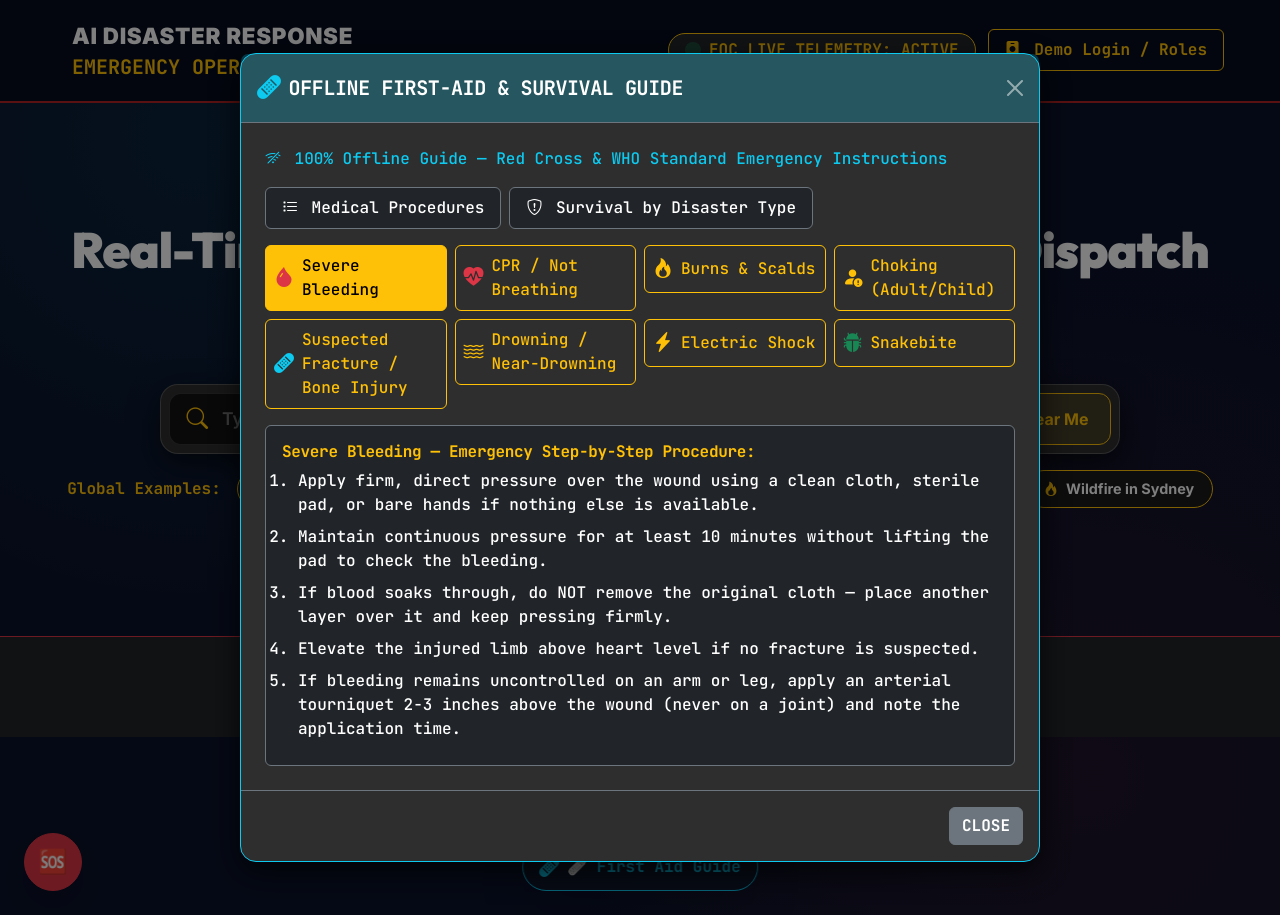
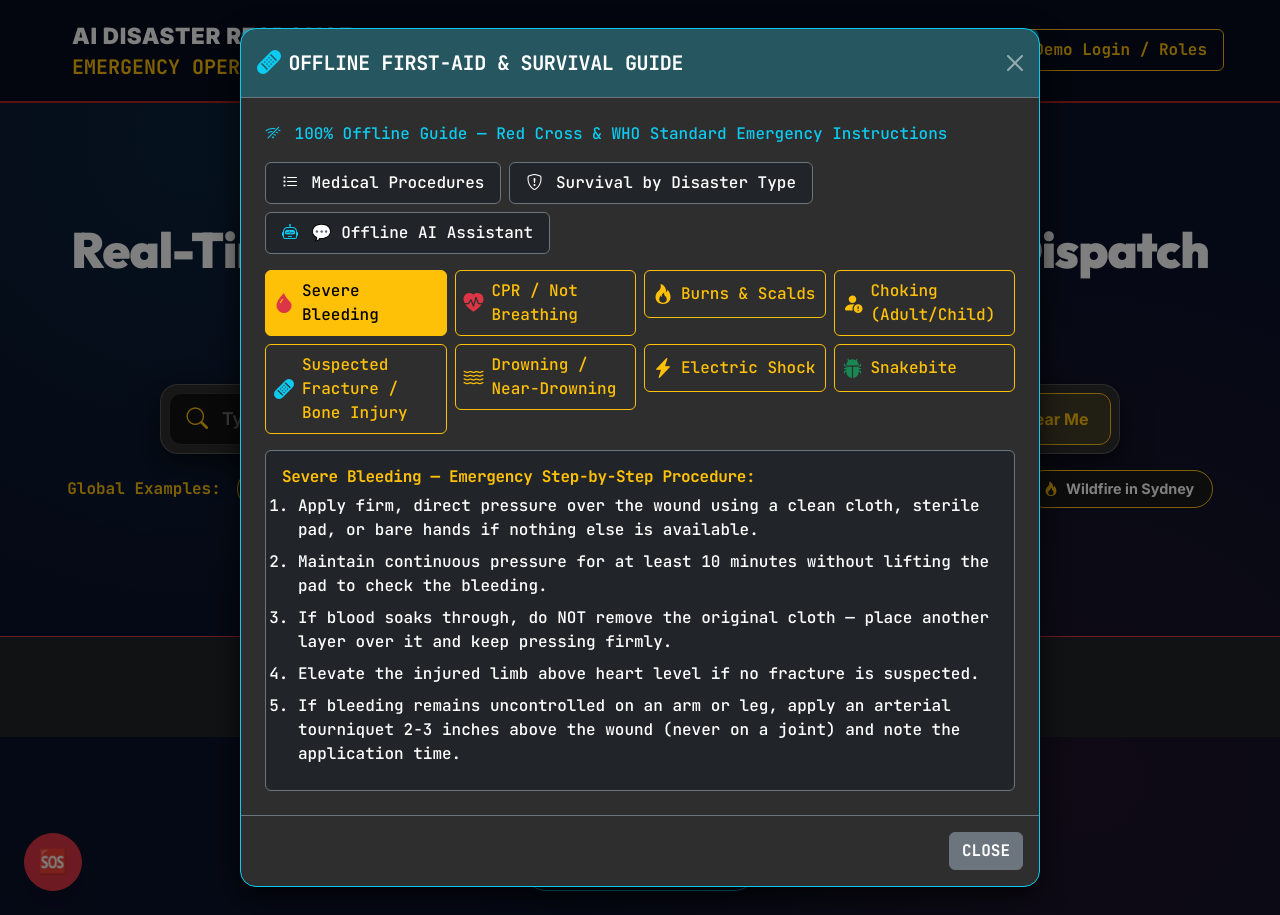
Before and after one commit to Vaibhavi0106/AI-Disaster-Response-Coordinator, a Flask app: page / in a window 1280 px wide, after a click on "🩹 First Aid Guide". Run offline with Flask 3, Linux system fonts and the light colour scheme; data that the repository does not hold is empty.

Commit message:
Add Client-Side Offline Survival Chatbot using Hugging Face Transformers.js

```diff
--- /dev/null
+++ b/static/js/offline_bot.js
@@ -0,0 +1,245 @@
+/**
+ * Offline AI Survival Assistant (Transformers.js SmolLM2-360M-Instruct)
+ * 100% Client-Side In-Browser Inference Grounded on Verified FIRST_AID_GUIDE Data
+ */
+
+const MODEL_ID = 'onnx-community/SmolLM2-360M-Instruct';
+let generator = null;
+
+/**
+ * Pre-download & Cache Model for Offline Browser Use
+ */
+async function prepareOfflineAssistant(onProgress) {
+    if (!window.__transformersPipeline) {
+        throw new Error('Transformers.js library CDN script has not loaded yet.');
+    }
+
+    // Graceful hardware detection (WebGPU preferred, WASM fallback)
+    const device = (navigator.gpu) ? 'webgpu' : 'wasm';
+    console.log(`[Offline Bot] Initializing model '${MODEL_ID}' on device: ${device}`);
+
+    generator = await window.__transformersPipeline('text-generation', MODEL_ID, {
+        device,
+        dtype: 'q4', // Quantized for low memory & small download (~250MB)
+        progress_callback: (p) => {
+            if (p.status === 'progress' && typeof onProgress === 'function') {
+                const percent = Math.round(p.progress || 0);
+                const file = p.file || 'model.onnx';
+                onProgress(percent, file);
+            }
+        },
+    });
+
+    localStorage.setItem('offline_assistant_ready', 'true');
+    return true;
+}
+
+function isOfflineAssistantReady() {
+    return localStorage.getItem('offline_assistant_ready') === 'true' && generator !== null;
+}
+
+/**
+ * Retrieval Grounding over FIRST_AID_GUIDE Knowledge Base
+ */
+function retrieveRelevantEntries(userQuestion, maxResults = 2) {
+    if (typeof FIRST_AID_GUIDE === 'undefined') return [];
+
+    const terms = userQuestion.toLowerCase().split(/\W+/).filter(t => t.length > 2);
+    if (terms.length === 0) return [];
+
+    const scored = [];
+
+    // Search Medical Categories
+    if (Array.isArray(FIRST_AID_GUIDE.categories)) {
+        for (const cat of FIRST_AID_GUIDE.categories) {
+            const haystack = (cat.label + ' ' + (cat.steps || []).join(' ')).toLowerCase();
+            const score = terms.reduce((s, t) => s + (haystack.includes(t) ? 1 : 0), 0);
+            if (score > 0) {
+                scored.push({ label: cat.label, steps: cat.steps || [], score });
+            }
+        }
+    }
+
+    // Search Disaster Survival Tips
+    if (FIRST_AID_GUIDE.by_disaster && typeof FIRST_AID_GUIDE.by_disaster === 'object') {
+        for (const [disaster, tips] of Object.entries(FIRST_AID_GUIDE.by_disaster)) {
+            const haystack = (disaster.replace(/_/g, ' ') + ' ' + (tips || []).join(' ')).toLowerCase();
+            const score = terms.reduce((s, t) => s + (haystack.includes(t) ? 1 : 0), 0);
+            if (score > 0) {
+                const label = disaster.replace(/_/g, ' ').toUpperCase() + ' SURVIVAL';
+                scored.push({ label, steps: tips || [], score });
+            }
+        }
+    }
+
+    return scored.sort((a, b) => b.score - a.score).slice(0, maxResults);
+}
+
+/**
+ * Grounded Q&A Generation
+ */
+async function askOfflineAssistant(userQuestion) {
+    const matches = retrieveRelevantEntries(userQuestion);
+
+    // Grounding Check: If no relevant first-aid entry matches the question, DECLINE!
+    if (matches.length === 0) {
+        return "I don't have verified guidance on that in my offline first-aid database. " +
+               "If this is an emergency, use the SOS button or call the emergency hotlines above.";
+    }
+
+    // Fallback: If AI model is not downloaded/ready, return retrieved first-aid steps verbatim
+    if (!isOfflineAssistantReady()) {
+        const verbatimText = matches.map(m => `[${m.label}]\n` + m.steps.map((s, idx) => `${idx + 1}. ${s}`).join('\n')).join('\n\n');
+        return `*(Offline Search Result — Model not downloaded)*\n\n${verbatimText}`;
+    }
+
+    // Model Grounded Generation
+    try {
+        const context = matches.map(m => `${m.label}: ${m.steps.join(' ')}`).join('\n');
+        const systemPrompt =
+            "You are an offline emergency first-aid assistant. ONLY use the reference " +
+            "information given below to answer. Do not add steps, dosages, or medical " +
+            "details that are not in the reference. Keep the answer short and calm. If the " +
+            "reference doesn't fully cover the question, say so plainly and recommend " +
+            "calling emergency services.\n\nReference:\n" + context;
+
+        const output = await generator([
+            { role: 'system', content: systemPrompt },
+            { role: 'user', content: userQuestion },
+        ], { max_new_tokens: 200, temperature: 0.3 });
+
+        if (Array.isArray(output) && output[0] && output[0].generated_text) {
+            const gen = output[0].generated_text;
+            if (Array.isArray(gen)) {
+                return gen.at(-1).content;
+            } else if (typeof gen === 'string') {
+                return gen;
+            }
+        }
+
+        return matches.map(m => `[${m.label}]\n` + m.steps.join('\n')).join('\n\n');
+    } catch (e) {
+        console.error('[Offline Bot] Model generation error, falling back to retrieval:', e);
+        return matches.map(m => `[${m.label}]\n` + m.steps.join('\n')).join('\n\n');
+    }
+}
+
+/**
+ * UI Event Handling & Chat Message Renderer
+ */
+document.addEventListener('DOMContentLoaded', () => {
+    initOfflineBotUI();
+});
+
+function initOfflineBotUI() {
+    const prepareBtn = document.getElementById('prepareOfflineModelBtn');
+    const progressContainer = document.getElementById('modelProgressContainer');
+    const progressBar = document.getElementById('modelProgressBar');
+    const progressText = document.getElementById('modelProgressText');
+    const badgeContainer = document.getElementById('modelStatusBadgeContainer');
+
+    const chatMessages = document.getElementById('offlineChatMessages');
+    const chatInput = document.getElementById('offlineChatInput');
+    const chatSendBtn = document.getElementById('offlineChatSendBtn');
+
+    // Update status badge on page load
+    updateBotStatusBadge();
+
+    if (prepareBtn) {
+        prepareBtn.addEventListener('click', async () => {
+            prepareBtn.disabled = true;
+            if (progressContainer) progressContainer.classList.remove('d-none');
+            if (progressText) progressText.textContent = 'Connecting to Hugging Face CDN...';
+
+            try {
+                await prepareOfflineAssistant((percent, file) => {
+                    if (progressBar) {
+                        progressBar.style.width = `${percent}%`;
+                        progressBar.textContent = `${percent}%`;
+                    }
+                    if (progressText) {
+                        progressText.textContent = `Downloading ${file}: ${percent}%`;
+                    }
+                });
+
+                if (progressText) progressText.textContent = '✅ Model cached successfully for offline use!';
+                if (progressBar) progressBar.className = 'progress-bar bg-success';
+                updateBotStatusBadge();
+            } catch (err) {
+                console.error('Offline model download error:', err);
+                if (progressText) progressText.textContent = `⚠️ Download failed: ${err.message || 'Network error'}`;
+                prepareBtn.disabled = false;
+            }
+        });
+    }
+
+    if (chatSendBtn && chatInput) {
+        const handleSend = async () => {
+            const text = chatInput.value.trim();
+            if (!text) return;
+
+            chatInput.value = '';
+            appendChatMessage('user', text);
+
+            // Show typing indicator
+            const typingDiv = document.createElement('div');
+            typingDiv.id = 'botTypingIndicator';
+            typingDiv.className = 'p-2 rounded bg-secondary bg-opacity-25 text-info border border-secondary font-mono fs-7';
+            typingDiv.innerHTML = '<i class="bi bi-arrow-repeat spin me-1"></i> Assistant processing...';
+            chatMessages.appendChild(typingDiv);
+            chatMessages.scrollTop = chatMessages.scrollHeight;
+
+            const responseText = await askOfflineAssistant(text);
+
+            const indicator = document.getElementById('botTypingIndicator');
+            if (indicator) indicator.remove();
+
+            appendChatMessage('bot', responseText);
+        };
+
+        chatSendBtn.addEventListener('click', handleSend);
+        chatInput.addEventListener('keypress', (e) => {
+            if (e.key === 'Enter') handleSend();
+        });
+    }
+}
+
+function updateBotStatusBadge() {
+    const badgeContainer = document.getElementById('modelStatusBadgeContainer');
+    const prepareBtn = document.getElementById('prepareOfflineModelBtn');
+    if (!badgeContainer) return;
+
+    if (localStorage.getItem('offline_assistant_ready') === 'true') {
+        badgeContainer.innerHTML = '<span class="badge bg-success font-mono fs-8"><i class="bi bi-check-circle-fill me-1"></i> Offline Assistant Ready</span>';
+        if (prepareBtn) prepareBtn.textContent = '🔄 Re-download / Update Model (~250MB)';
+    } else {
+        badgeContainer.innerHTML = '<span class="badge bg-secondary font-mono fs-8">Not Downloaded (Keyword Search Only)</span>';
+    }
+}
+
+function appendChatMessage(sender, text) {
+    const chatMessages = document.getElementById('offlineChatMessages');
+    if (!chatMessages) return;
+
+    const msgDiv = document.createElement('div');
+    if (sender === 'user') {
+        msgDiv.className = 'p-2 rounded bg-primary bg-opacity-25 text-white border border-primary align-self-end w-75';
+        msgDiv.innerHTML = `<strong class="text-info d-block fs-8"><i class="bi bi-person-fill me-1"></i> You:</strong> ${escapeHtml(text)}`;
+    } else {
+        msgDiv.className = 'p-2 rounded bg-secondary bg-opacity-25 text-white border border-secondary align-self-start w-100';
+        msgDiv.innerHTML = `
+            <strong class="text-info d-block fs-8"><i class="bi bi-robot me-1"></i> Emergency AI Assistant:</strong>
+            <div class="mt-1">${formatChatMessageText(text)}</div>
+            <div class="mt-2 text-warning fs-8 border-top border-secondary pt-1">
+                ⚠️ Offline assistant — for a real emergency, use SOS or call the hotlines above.
+            </div>
+        `;
+    }
+
+    chatMessages.appendChild(msgDiv);
+    chatMessages.scrollTop = chatMessages.scrollHeight;
+}
+
+function formatChatMessageText(text) {
+    return escapeHtml(text).replace(/\n/g, '<br>');
+}
--- a/static/js/sw.js
+++ b/static/js/sw.js
@@ -3,7 +3,8 @@ const OFFLINE_ASSETS = [
     "/",
     "/static/css/style.css",
     "/static/js/app.js",
-    "/static/js/firstaid_data.js"
+    "/static/js/firstaid_data.js",
+    "/static/js/offline_bot.js"
 ];
 
 self.addEventListener("install", (event) => {
--- a/templates/index.html
+++ b/templates/index.html
@@ -740,6 +740,11 @@
                                 <i class="bi bi-shield-exclamation me-1"></i> Survival by Disaster Type
                             </button>
                         </li>
+                        <li class="nav-item" role="presentation">
+                            <button class="nav-link bg-dark text-white border border-secondary" id="tab-bot" data-bs-toggle="tab" data-bs-target="#pane-bot" type="button" role="tab">
+                                <i class="bi bi-robot text-info me-1"></i> 💬 Offline AI Assistant
+                            </button>
+                        </li>
                     </ul>
 
                     <div class="tab-content" id="firstAidTabContent">
@@ -755,6 +760,57 @@
                         <!-- Tab 2: Survival by Disaster Type -->
                         <div class="tab-pane fade" id="pane-disasters" role="tabpanel">
                             <div id="firstAidDisasterTips" class="d-flex flex-column gap-3 font-mono fs-7"></div>
+                        </div>
+
+                        <!-- Tab 3: Offline AI Survival Assistant (Transformers.js) -->
+                        <div class="tab-pane fade" id="pane-bot" role="tabpanel">
+                            <div class="p-3 bg-dark rounded border border-secondary mb-3 font-mono fs-7">
+                                <div class="d-flex justify-content-between align-items-center mb-2">
+                                    <div>
+                                        <strong class="text-info d-block"><i class="bi bi-cpu-fill me-1"></i> CLIENT-SIDE AI SURVIVAL ASSISTANT</strong>
+                                        <span class="text-secondary fs-8">Runs 100% offline inside browser (transformers.js SmolLM2-360M)</span>
+                                    </div>
+                                    <div id="modelStatusBadgeContainer">
+                                        <span id="modelStatusBadge" class="badge bg-secondary font-mono fs-8">Not Downloaded</span>
+                                    </div>
+                                </div>
+
+                                <!-- Download Pre-cache Section -->
+                                <div id="modelDownloadBox" class="p-2 rounded bg-body-tertiary border border-secondary mt-2">
+                                    <p class="fs-8 text-white mb-2">
+                                        To use conversational AI offline, download the small ONNX model (~250MB) while connected to the internet.
+                                    </p>
+                                    <button id="prepareOfflineModelBtn" class="btn btn-sm btn-info font-mono fw-bold text-dark w-100">
+                                        <i class="bi bi-download me-1"></i> Download AI Model for Offline Use (~250MB)
+                                    </button>
+                                    <!-- Progress Bar -->
+                                    <div id="modelProgressContainer" class="mt-2 d-none">
+                                        <div class="progress bg-dark border border-secondary" style="height: 16px;">
+                                            <div id="modelProgressBar" class="progress-bar progress-bar-striped progress-bar-animated bg-info font-mono fs-8" style="width: 0%;">0%</div>
+                                        </div>
+                                        <div id="modelProgressText" class="fs-8 text-info font-mono text-center mt-1">Initializing download...</div>
+                                    </div>
+                                </div>
+                            </div>
+
+                            <!-- Chat Box UI -->
+                            <div class="p-3 bg-dark rounded border border-secondary d-flex flex-column font-mono" style="height: 320px;">
+                                <div id="offlineChatMessages" class="flex-grow-1 overflow-auto pe-2 d-flex flex-column gap-2 fs-7 mb-3">
+                                    <div class="p-2 rounded bg-secondary bg-opacity-25 text-white border border-secondary">
+                                        <strong class="text-info d-block fs-8"><i class="bi bi-robot me-1"></i> Emergency AI Assistant:</strong>
+                                        Hello! Ask me any medical or first-aid question. I will provide grounded answers from verified Red Cross / WHO procedures.
+                                        <div class="mt-1 text-warning fs-8 border-top border-secondary pt-1">
+                                            ⚠️ Offline assistant — for a real emergency, use SOS or call the hotlines above.
+                                        </div>
+                                    </div>
+                                </div>
+                                <div class="input-group">
+                                    <input type="text" id="offlineChatInput" class="form-control form-control-sm bg-dark text-white border-secondary fs-7" placeholder="Ask a first-aid question (e.g. 'how to stop severe bleeding')...">
+                                    <button id="offlineChatSendBtn" class="btn btn-sm btn-info font-mono fw-bold text-dark px-3" type="button">
+                                        <i class="bi bi-send-fill me-1"></i> Ask
+                                    </button>
+                                </div>
+                            </div>
                         </div>
                     </div>
                 </div>
@@ -850,7 +906,14 @@
     <!-- Scripts -->
     <script src="https://cdn.jsdelivr.net/npm/bootstrap@5.3.2/dist/js/bootstrap.bundle.min.js"></script>
     <script src="https://unpkg.com/leaflet@1.9.4/dist/leaflet.js"></script>
+    <!-- Transformers.js (CDN Module) -->
+    <script type="module">
+        import { pipeline, TextStreamer } from 'https://cdn.jsdelivr.net/npm/@huggingface/transformers@latest';
+        window.__transformersPipeline = pipeline;
+        window.__transformersStreamer = TextStreamer;
+    </script>
     <script src="{{ url_for('static', filename='js/firstaid_data.js') }}"></script>
+    <script src="{{ url_for('static', filename='js/offline_bot.js') }}"></script>
     <script src="{{ url_for('static', filename='js/app.js') }}"></script>
     <script>
         if ('serviceWorker' in navigator) {
```
